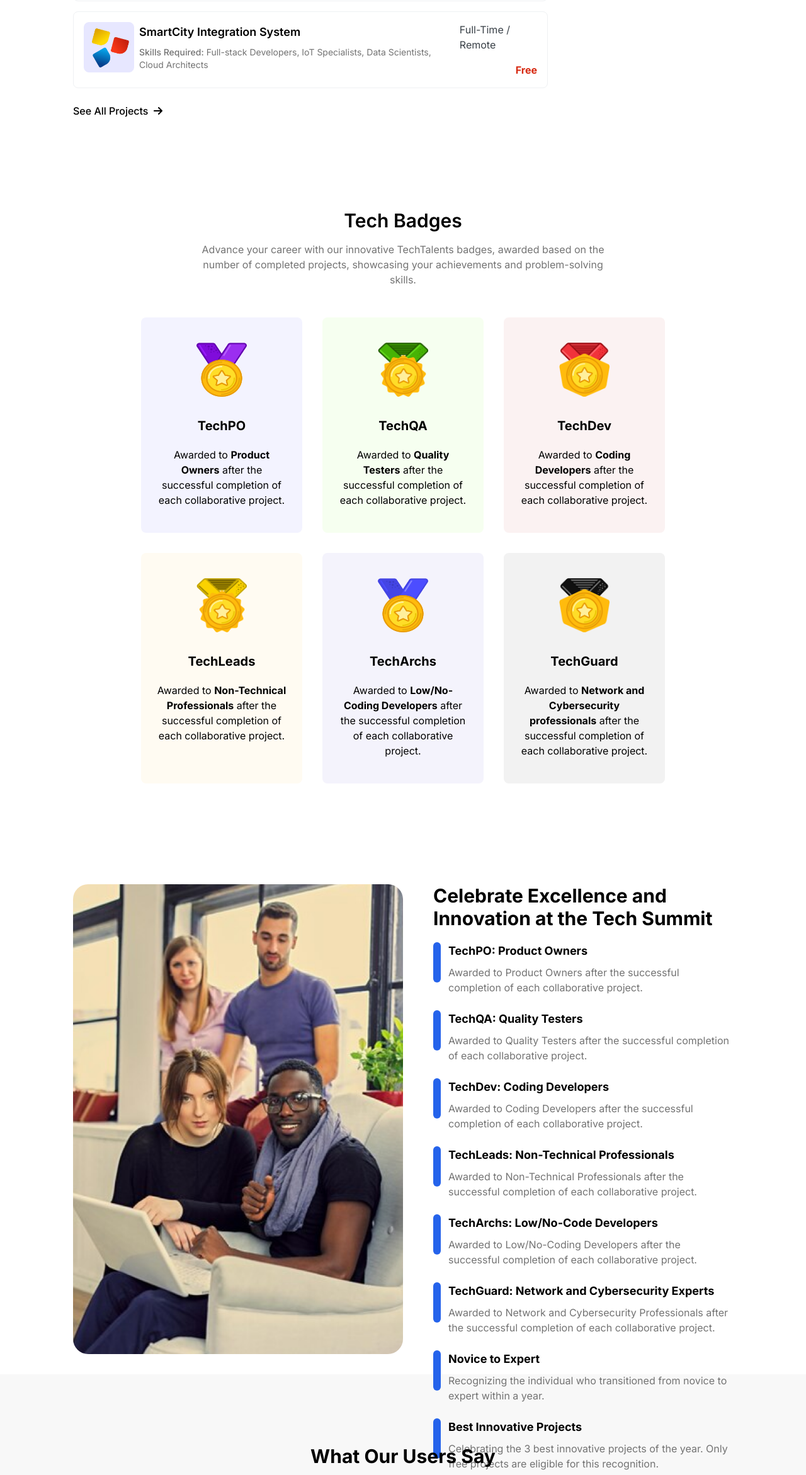
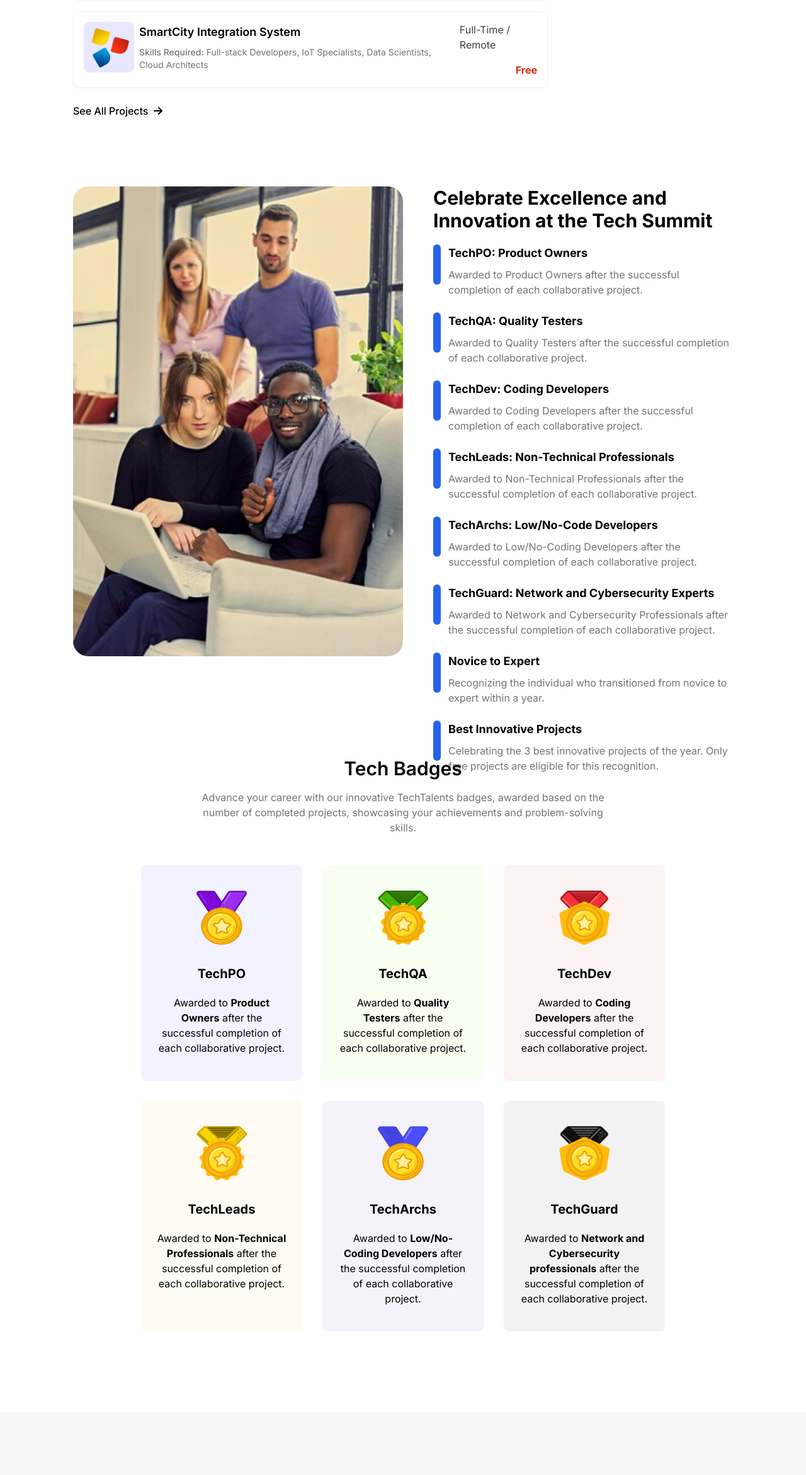
Before and after one commit to techtalentscity/techtalentscity.github.io, a React (Vite) app: page / in a window 1280 px wide. Shown: the part 1439-3781 px from the top of the page at 63% size. Built offline with nearby package versions, Linux system fonts and the light colour scheme.

Commit message:
Update index.jsx

```diff
--- a/src/Pages/Home/index.jsx
+++ b/src/Pages/Home/index.jsx
@@ -1,8 +1,8 @@
 import Hero from "./Hero";
 import HireTalent from "./HireTalent";
 import HomeProjects from "./HomeProjects";
+import Events from "./event"; // Correct import for the Events component
 import TechBadges from "./TechBadges";
-import Events from "./event"; // Correct import for the Events component
 import Testimonials from "./Testimonial";
 
 
@@ -11,8 +11,8 @@ const Home = () => {
     <div>
         <Hero />
         <HomeProjects />
+        <Events /> {/* Correctly used Events component */}
         <TechBadges />
-        <Events /> {/* Correctly used Events component */}
         <Testimonials />
     </div>
   );
```
